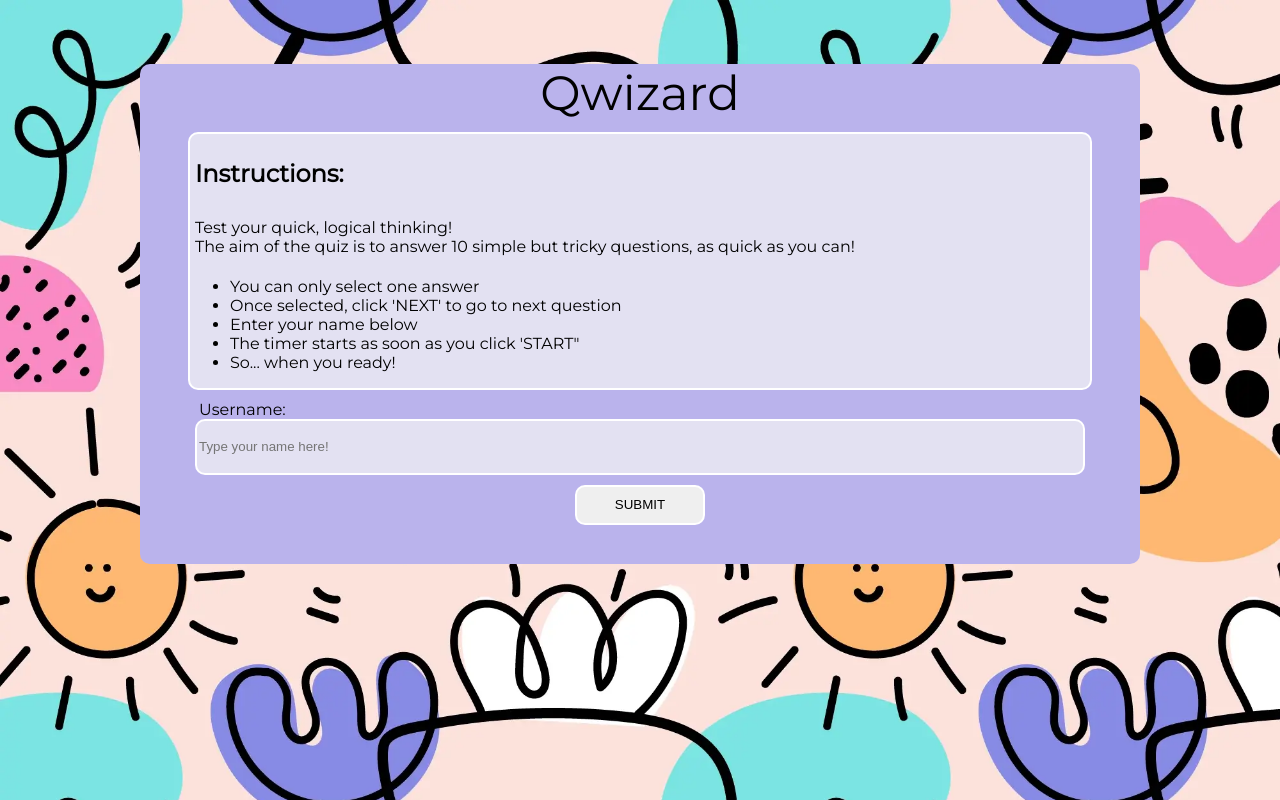
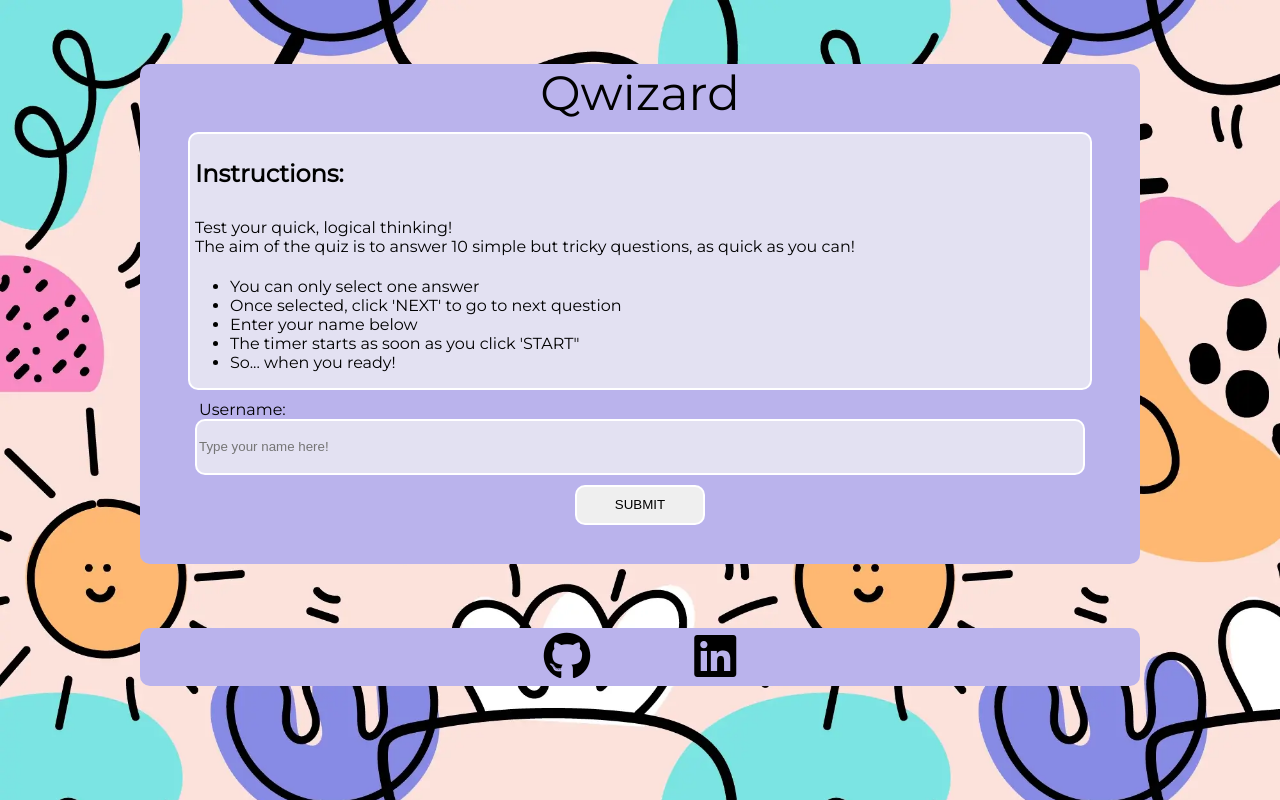
Before and after one commit to AsiaWi/Qwizard, a plain HTML site: page index.html in a window 1280 px wide. Drawn offline with Linux system fonts and the light colour scheme.

Commit message:
Add footer, fontawesome link and icons into the footer, add styling for footer, added to all pages

```diff
--- a/assets/css/style.css
+++ b/assets/css/style.css
@@ -57,6 +57,30 @@ body {
 a {
     text-decoration: none;
     color: black;
+}
+
+/* fiiter styling */
+footer ul {
+    text-align: center;
+    margin-top: 5%;
+    padding: 0;
+    background-color: #f0e3e0;
+    margin: 5% auto;
+    background-color: rgb(186, 179, 236);
+    width: 90%;
+    max-width: 1000px;
+    border-radius: 10px;
+}
+
+footer li {
+    list-style-type: none;
+    display: inline-block;
+    padding: 0 5%;
+}
+
+footer a {
+    color: black;
+    font-size: 300%;
 }
 
 /* INDEX PAGE STYLING */
--- a/index.html
+++ b/index.html
@@ -11,6 +11,8 @@
         content="quiz, test, listening and reading skills, logical thinking, quick thinking, smart, fast learner ">
     <!-- css stylesheet link -->
     <link href="assets/css/style.css" rel="stylesheet">
+    <!-- fontawesome -->
+    <script src="https://kit.fontawesome.com/e9449ce373.js" crossorigin="anonymous"></script>
     <!-- favicon links -->
     <link rel="apple-touch-icon" sizes="180x180" href="favicon_io/apple-touch-icon.png">
     <link rel="icon" type="image/png" sizes="32x32" href="favicon_io/favicon-32x32.png">
@@ -28,6 +30,7 @@
                 <!-- span will display welcome message once user enters username -->
                 <span id="name"></span></h1>
         </header>
+        <main>
         <!-- container holding instructions paragraph and a list -->
         <div id="instructions-container">
             <h2 class="instructions">Instructions:</h2>
@@ -52,9 +55,26 @@
             <button id="submit-username" class="user-btn">SUBMIT</button>
             <a href="quiz.html" id="start-quiz" aria-label="Start quiz!" title="Start now!" class="user-btn">START!</a>
         </div>
+        </main>
+    </div>
+    <footer>
+        <ul>
+            <li>
+                <a href="https://github.com/AsiaWi" id="github" target="_blank" title="Opens in new tab"
+                    aria-label="Go to my Github!(Link opens in new tab)">
+                    <i class="fa-brands fa-github"></i></a>
+            </li>
+            <li>
+                <a href="https://www.linkedin.com/in/joanna-witek-51017b263" id="linkedin" target="_blank" title="Opens in new tab"
+                    aria-label="Go to my Linkedin!(Link opens in new tab)">
+                    <i class="fa-brands fa-linkedin"></i></a>
+
+            </li>
+        </ul>
+    </footer>
         <!-- Java script code -->
         <script src="assets/js/username.js"></script>
-    </div>
+        <noscript>Sorry your browser does not support JavaScript!</noscript>
 </body>
 
 </html>
```
Also changed, not shown: quiz.html (+17 -0 lines).
